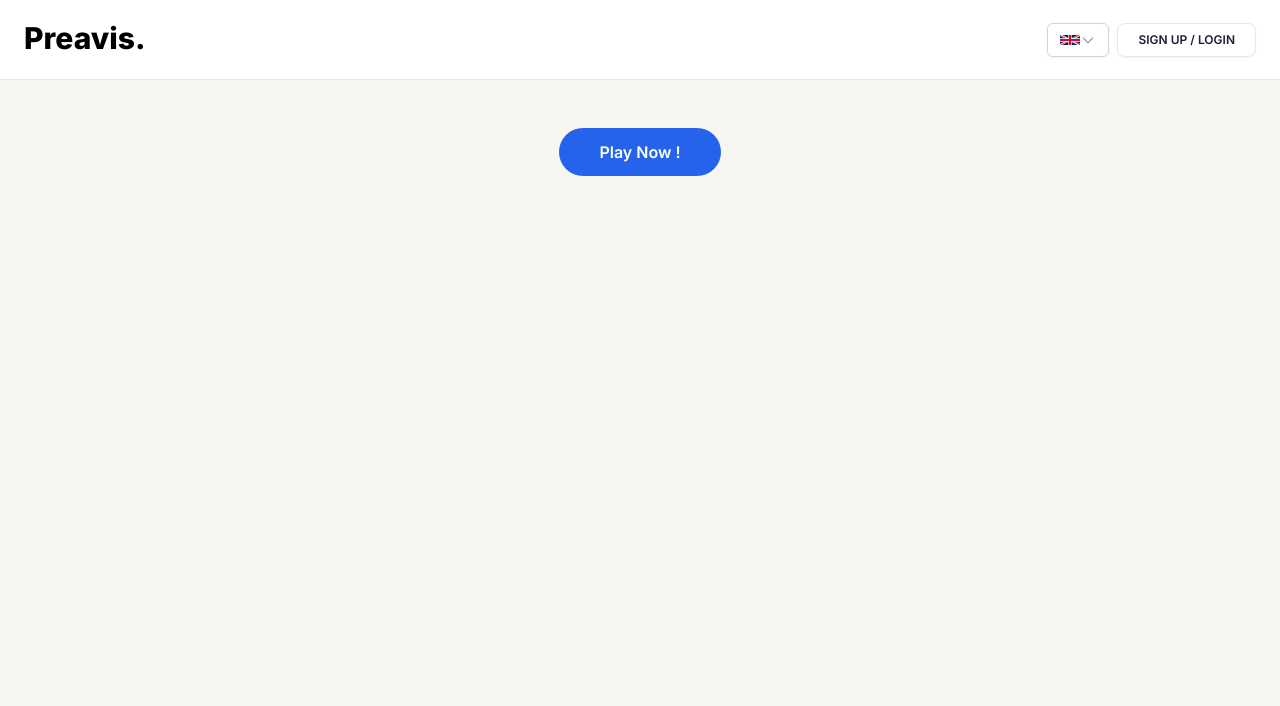
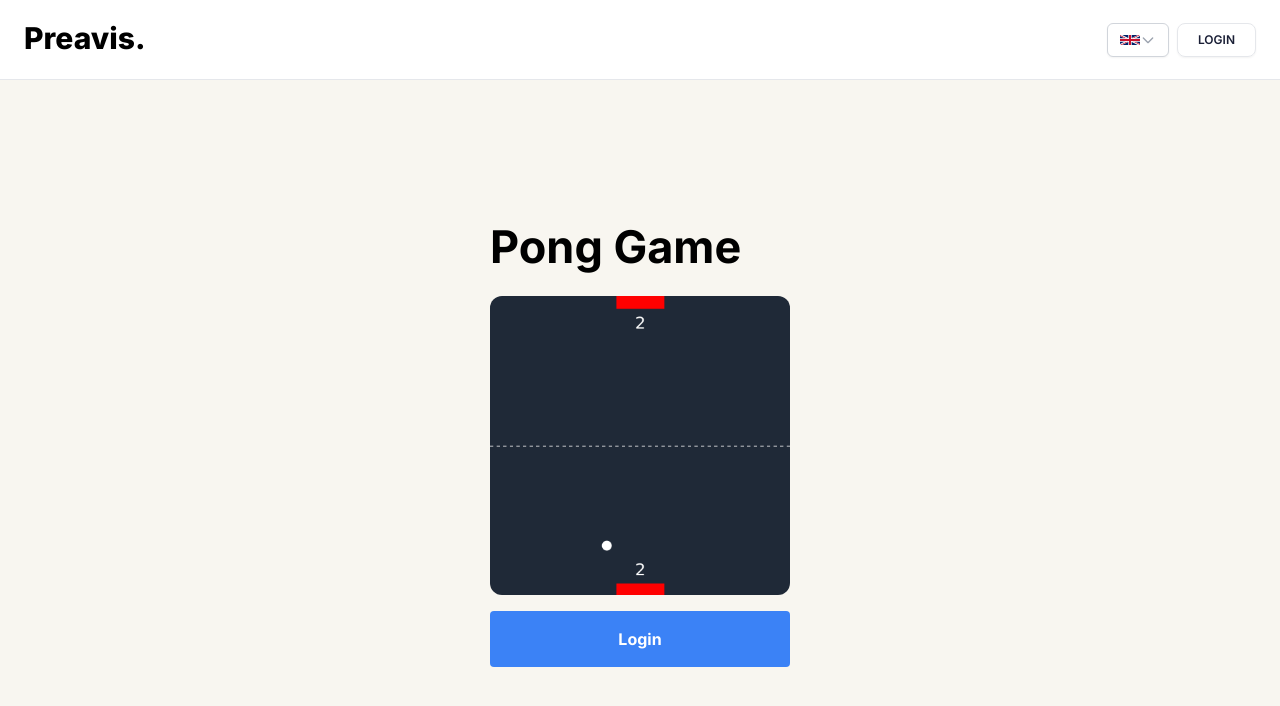
Before and after one commit to ftpreavis/frontend, a Vue app: page / in a window 1280 px wide. Shown: the top 706 px of the page. Built offline with nearby package versions, Linux system fonts and the light colour scheme; a web font is replaced by a local one.

Commit message:
Change home page

```diff
--- a/src/components/Header.vue
+++ b/src/components/Header.vue
@@ -70,7 +70,7 @@ const go = (path: string) => {
 					<button
 						@click="modelValue = true"
 						class="text-[#1A1F36] dark:text-gray-100 px-5 py-2 inline-block rounded-lg text-xs uppercase shadow-sm cursor-pointer border font-semibold">
-						{{$t('signup.title')}} / {{$t('login.title')}}
+						{{$t('login.title')}}
 					</button>
 				</div>
 			</div>
--- a/src/components/Modal/AuthModal/AuthModal.vue
+++ b/src/components/Modal/AuthModal/AuthModal.vue
@@ -26,7 +26,7 @@ const isVisible = computed({
 
 const { t } = useLang()
 const authStore = useAuth()
-const mode = ref<'signup' | 'login'>('signup')
+const mode = ref<'signup' | 'login'>('login')
 const requires2FA = ref<boolean>(false)
 const username = ref("")
 const email = ref("")
@@ -42,7 +42,7 @@ const viewConfirm = ref<boolean>(false)
 
 function toggleMode() {
 	errors.value = {}
-	mode.value = mode.value === 'signup' ? 'login' : 'signup'
+	mode.value = mode.value === 'login' ? 'login' : 'signup'
 }
 
 async function onLogin() {
--- a/src/lang/en/en.json
+++ b/src/lang/en/en.json
@@ -121,7 +121,9 @@
 	},
 	"landing": {
 		"title": "Play. Compete. Triumph.",
-		"tagline": "Relive the timeless arcade classic, challenge friends in real-time, and rise through the global rankings — all in your browser. "
+		"tagline": "Relive the timeless arcade classic, challenge friends in real-time, and rise through the global rankings — all in your browser. ",
+		"connect": "Connect",
+		"play": "Play"
 	},
 	"error": {
 		"auth": {
--- a/src/lang/fr/fr.json
+++ b/src/lang/fr/fr.json
@@ -121,7 +121,9 @@
 	},
 	"landing": {
 		"title": "Preavis",
-		"tagline": "Jouez. Affrontez. Triomphez."
+		"tagline": "Jouez. Affrontez. Triomphez.",
+		"connect": "Connection",
+		"play": "Jouer"
 	},
 	"error": {
 		"auth": {
--- a/src/router/index.ts
+++ b/src/router/index.ts
@@ -8,7 +8,7 @@ import { useAuth } from '@/store/auth.ts'
 
 const routes = [
 	{ path: '/', name: 'LandingPage', component: LandingPage },
-	{ path: '/pong', name: 'Pong', component: Pong },
+	{ path: '/pong', name: 'Pong', component: Pong, meta: { requiresAuth: true } },
 	{ path: '/profile/:userId', name: 'Profile', component: Profile, meta: { requiresAuth: true, props: true } },
 	{ path: '/chat', name: 'ChatPage', component: ChatPage, meta: { requiresAuth: true, props: true } }
 ]
--- a/src/views/LandingPage.vue
+++ b/src/views/LandingPage.vue
@@ -22,15 +22,19 @@ function onClickCTA() {
 
 <template>
 	<div class="bg-[#F8F6F0] h-screen dark:bg-gray-800">
-		<div class="flex w-10/12 m-auto flex-col items-center">
-			<div class="mt-8">
-<!--				<h1 class="text-[50px] font-semibold dark:text-gray-100">{{ t('landing.title') }}</h1>-->
-<!--				<p class="text-gray-600 dark:text-gray-400 mt-1">{{ t('landing.tagline') }}</p>-->
-				<div class="flex flex-row items-center mt-4">
-					<CTAButton to="" @click="onClickCTA" class="">
-						Play Now !
-					</CTAButton>
-				</div>
+		<div class="flex items-center justify-center h-full">
+			<div class="flex flex-col space-y-4">
+
+				<h1 class="text-[45px] font-bold">Pong Game</h1>
+				<img src="@/assets/pong_game.png" alt="pongGame" class="w-[300px] rounded-xl">
+				<button @click="onClickCTA" class="bg-blue-500 py-4 px-[100px] rounded text-white cursor-pointer font-bold text-md">
+					<span v-if="!authStore.isAuthenticated">
+						{{ t('login.submit')}}
+					</span>
+					<span v-else>
+						{{ t('landing.play')}}
+					</span>
+				</button>
 			</div>
 		</div>
 		<AuthModal v-model="showAuthModal"></AuthModal>
--- a/src/views/Pong.vue
+++ b/src/views/Pong.vue
@@ -560,9 +560,8 @@ const gameLoop = () => {
 </script>
 
 <template>
-	<div class="flex flex-col h-screen justify-center items-center">
-<!--		<Header></Header>-->
-		<div v-if="!gameMode" class="w-full h-full bg-[#000] absolute z-[1] opacity-60"></div>
+	<div class="inset-0 flex items-center justify-center">
+		<div class="absolute inset-0 bg-black bg-opacity-50"/>
 		<div v-if="!gameMode" class="absolute z-10 space-y-6 flex flex-col w-2/3 md:flex-row md:justify-around md:items-center md:space-x-10">
 			<h2 class="text-white font-bold text-5xl">| Pong .</h2>
 			<div class="flex flex-col space-y-4 border p-4 rounded-xl md:flex-1">
--- a/src/views/Profile.vue
+++ b/src/views/Profile.vue
@@ -138,7 +138,7 @@ watch(
 					<span class="mt-4 text-sm">{{ profileStore.profileBio }}</span>
 					<div class="mt-3 flex flex-row items-center">
 						<div class="flex items-center">
-							<button v-if="!profileStore.isOwner && ifFriends" @click="goToChatWithUser(profileUserId)"
+							<button v-if="!profileStore.isOwner" @click="goToChatWithUser(profileUserId)"
 									class="cursor-pointer border py-2 px-6 rounded-lg transition-all ease-in-out duration-500 hover:border-black dark:hover:border-gray-500 ">
 								<span class="flex items-center gap-2">
 									{{ t('profile.sendMessage') }}
```
Also changed, not shown: src/assets/pong_game.png (added).
